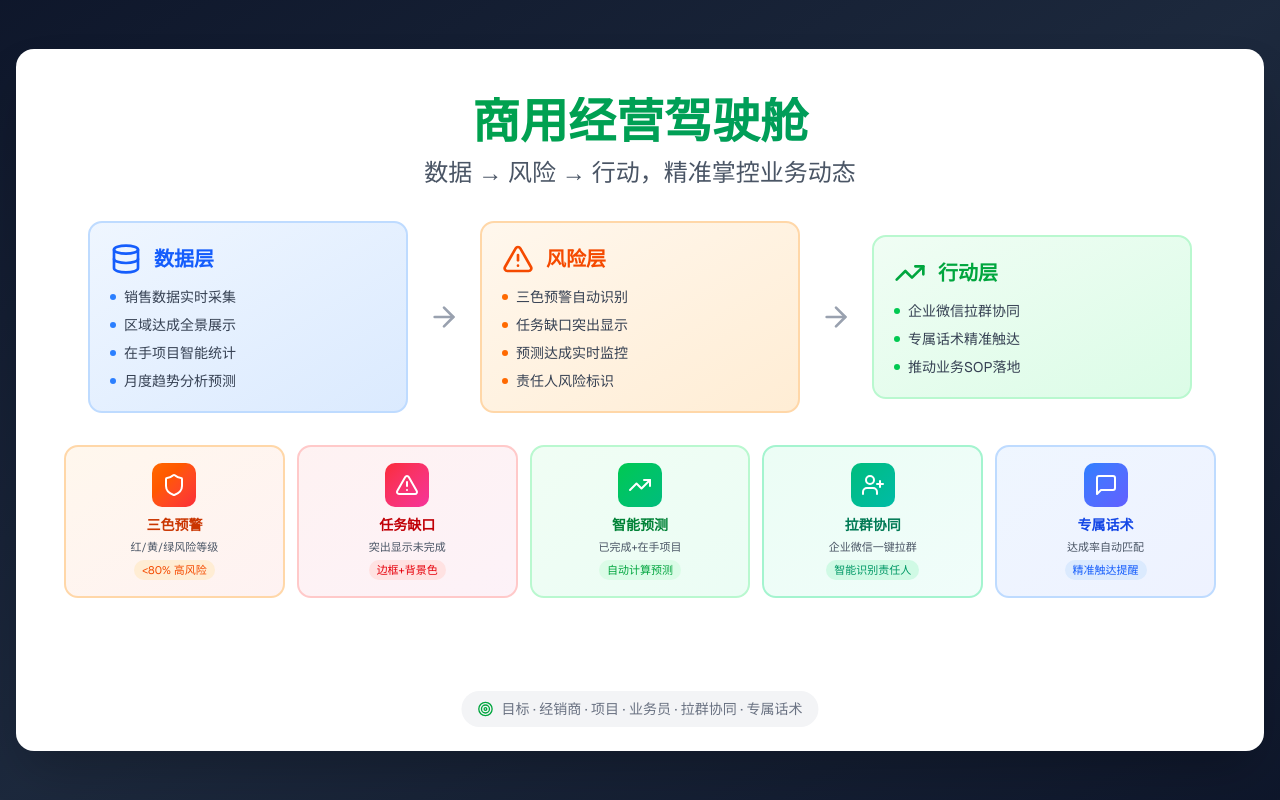
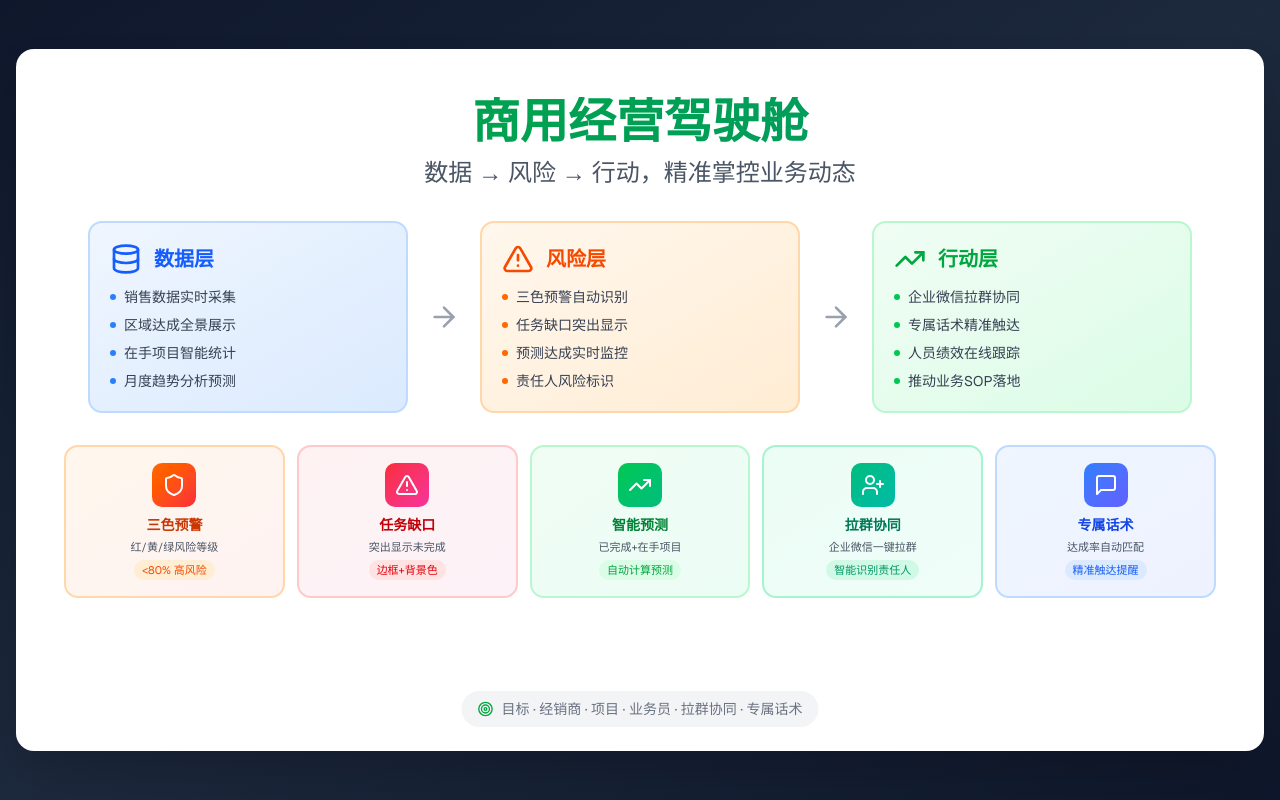
Before and after one commit to navylee1990/coze_jsc, a Next.js app: page /ppt in a window 1280 px wide. Built offline with nearby package versions, Linux system fonts and the light colour scheme.

Commit message:
feat: PPT行动层增加人员绩效在线跟踪功能描述

```diff
--- a/src/app/ppt/page.tsx
+++ b/src/app/ppt/page.tsx
@@ -95,6 +95,10 @@ export default function PPTPage() {
                     <div className="flex items-center gap-2">
                       <div className="w-1.5 h-1.5 rounded-full bg-green-500"></div>
                       <span>专属话术精准触达</span>
+                    </div>
+                    <div className="flex items-center gap-2">
+                      <div className="w-1.5 h-1.5 rounded-full bg-green-500"></div>
+                      <span>人员绩效在线跟踪</span>
                     </div>
                     <div className="flex items-center gap-2">
                       <div className="w-1.5 h-1.5 rounded-full bg-green-500"></div>
```
